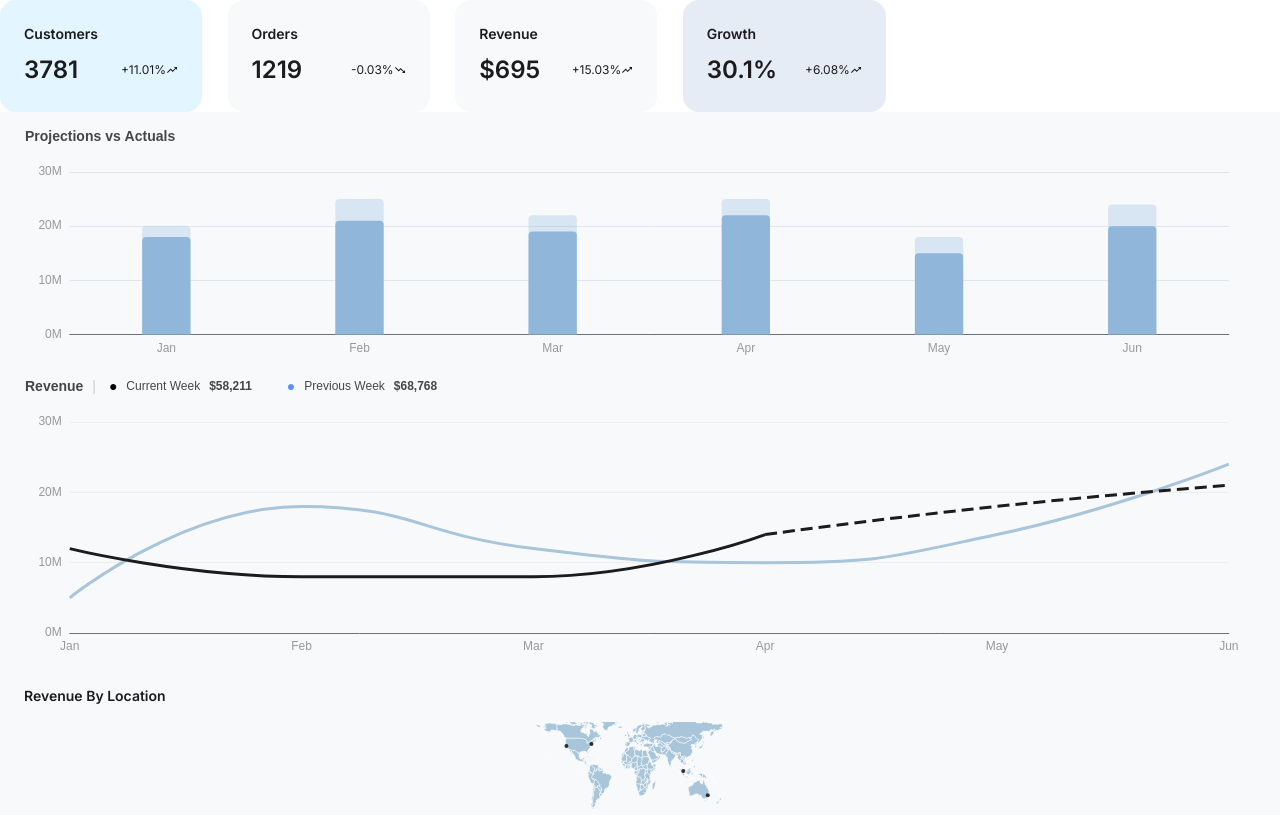
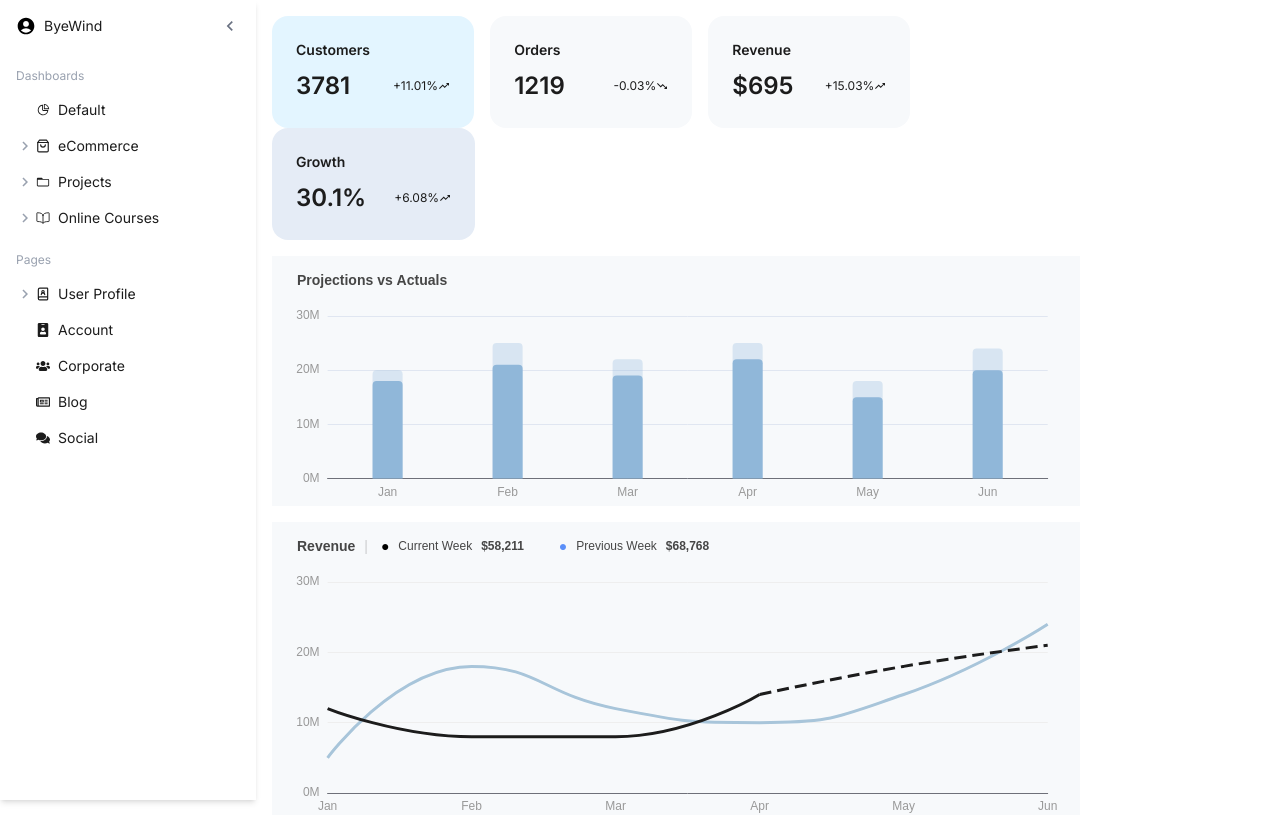
Before and after one commit to akanchha2324/dashboard_jp, a React (Vite) app: page / in a window 1280 px wide. Shown: the top 815 px of the page. Built offline with nearby package versions, Linux system fonts and the light colour scheme.

Commit message:
feat: sidebar

```diff
--- a/src/App.jsx
+++ b/src/App.jsx
@@ -1,10 +1,12 @@
 import MainLayout from "./layouts/MainLayout";
+import Sidebar from "./layouts/SideNav";
 import "./App.css";
 
 function App() {
   return (
     <>
-      <div className="app">
+      <div className="app flex">
+        <Sidebar/>
         <MainLayout />
       </div>
     </>
--- /dev/null
+++ b/src/components/dynamicIcon/DynamicIcon.jsx
@@ -0,0 +1,8 @@
+import {ICON_MAP} from './iconMap';
+
+function DynamicIcon({ icon, size, color  }) {
+    const IconComponent = ICON_MAP[icon];
+    return IconComponent ? <IconComponent size={size} color={color} /> : null;
+  }
+
+  export default DynamicIcon;
--- /dev/null
+++ b/src/components/dynamicIcon/iconMap.js
@@ -0,0 +1,20 @@
+import { VscPieChart } from "react-icons/vsc";
+import { FiShoppingBag } from "react-icons/fi";
+import { IoMdFolderOpen } from "react-icons/io";
+import { IoBookOutline } from "react-icons/io5";
+import { LuBookUser } from "react-icons/lu";
+import { MdAccountCircle, MdChevronRight } from "react-icons/md";
+import { FaIdBadge, FaUsers, FaRegNewspaper, FaComments } from "react-icons/fa";
+export const ICON_MAP = {
+  VscPieChart,
+  FiShoppingBag,
+  IoMdFolderOpen,
+  IoBookOutline,
+  LuBookUser,
+  MdAccountCircle,
+  MdChevronRight,
+  FaIdBadge,
+  FaUsers,
+  FaRegNewspaper,
+  FaComments,
+};
--- /dev/null
+++ b/src/components/sideNavItem/SideNavItem.jsx
@@ -0,0 +1,59 @@
+import { MdChevronRight } from "react-icons/md";
+import DynamicIcon from "../dynamicIcon/DynamicIcon";
+
+function SideNavItem({
+  label,
+  children,
+  icon,
+  id,
+  showLabel = false,
+  selectedMenu,
+  setSelectedMenu,
+  toggleMenu,
+  openMenus,
+}) {
+  return (
+    <div className="flex flex-col overflow-y-auto">
+      <div
+        className={`flex items-center text-sm px-4 py-2 gap-1 cursor-pointer hover:bg-gray-100 ${
+          selectedMenu === id ? "bg-gray-100" : ""
+        }`}
+        onClick={() => {
+          children ? toggleMenu(id) : setSelectedMenu(id);
+        }}
+      >
+        {showLabel && (
+          <div className={`w-4 text-gray-400 ${openMenus[id] ? 'rotate-90' : ''}`}>
+            {children ? <MdChevronRight size={18} /> : null}
+          </div>
+        )}
+        <div className="flex items-center text-[#1C1C1C]">
+          <DynamicIcon icon={icon} />
+          {showLabel ? <div className="px-2">{label}</div> : null}
+        </div>
+      </div>
+      <div className={`pl-4 transition-all duration-300 ${openMenus[id] ? 'min-h-10' : 'min-h-0'}`}>
+        {children &&
+          openMenus[id] === true &&
+          children.map(({ label, icon, children, id }) => {
+            return (
+              <SideNavItem
+                key={id}
+                id={id}
+                children={children}
+                icon={icon}
+                label={label}
+                showLabel={showLabel}
+                selectedMenu={selectedMenu}
+                toggleMenu={toggleMenu}
+                setSelectedMenu={setSelectedMenu}
+                openMenus={openMenus}
+              />
+            );
+          })}
+      </div>
+    </div>
+  );
+}
+
+export default SideNavItem;
--- /dev/null
+++ b/src/constant/index.js
@@ -0,0 +1 @@
+export { SIDE_NAV_ITEMS } from "./sideNav";
--- /dev/null
+++ b/src/constant/sideNav.js
@@ -0,0 +1,66 @@
+export const SIDE_NAV_ITEMS = [
+  {
+    section: "Dashboards",
+    label: "Dashboards",
+    id: "dashboard",
+    items: [
+      { label: "Default", icon: "VscPieChart", id: "dashboard_default" },
+      {
+        label: "eCommerce",
+        icon: "FiShoppingBag",
+        id: "dashboard_e_commerce",
+        children: [],
+      },
+      {
+        label: "Projects",
+        icon: "IoMdFolderOpen",
+        id: "dashboard_projects",
+        children: [],
+      },
+      {
+        label: "Online Courses",
+        icon: "IoBookOutline",
+        id: "dashboard_online_courses",
+        children: [],
+      },
+    ],
+  },
+  {
+    section: "Pages",
+    label: "Pages",
+    id: "pages",
+    items: [
+      {
+        label: "User Profile",
+        icon: "LuBookUser",
+        id: "pages_user_profile",
+        children: [
+          {
+            label: "Overview",
+            id: "pages_user_profile_overview",
+          },
+          {
+            label: "Projects",
+            id: "pages_user_profile_projects",
+          },
+          {
+            label: "Campaigns",
+            id: "pages_user_profile_campaigns",
+          },
+          {
+            label: "Documents",
+            id: "pages_user_profile_documents",
+          },
+          {
+            label: "Followers",
+            id: "pages_user_profile_followers",
+          },
+        ],
+      },
+      { label: "Account", id: "pages_account", icon: "FaIdBadge" },
+      { label: "Corporate", id: "pages_corporate", icon: "FaUsers" },
+      { label: "Blog", id: "pages_blog", icon: "FaRegNewspaper" },
+      { label: "Social", id: "pages_social", icon: "FaComments" },
+    ],
+  },
+];
--- a/src/layouts/MainLayout.jsx
+++ b/src/layouts/MainLayout.jsx
@@ -1,9 +1,9 @@
 import Dashboard from "../pages/dashboard";
 function MainLayout() {
   return (
-    <>
+    <div className="p-4">
       <Dashboard />
-    </>
+    </div>
   );
 }
 
--- /dev/null
+++ b/src/layouts/SideNav.jsx
@@ -0,0 +1,81 @@
+import React, { useState } from "react";
+
+import { MdAccountCircle, MdChevronRight } from "react-icons/md";
+import SideNavItem from "../components/sideNavItem/SideNavItem";
+import { SIDE_NAV_ITEMS } from "../constant";
+
+const SideNav = () => {
+  const [collapsed, setCollapsed] = useState(false);
+  const [openMenus, setOpenMenus] = useState({});
+  const [selectedMenu, setSelectedMenu] = useState("");
+
+  function toggleCollapsed() {
+    setCollapsed(!collapsed);
+  }
+
+  function toggleMenu(menu) {
+    setOpenMenus((prev) => ({
+      ...prev,
+      [menu]: !prev[menu],
+    }));
+  }
+
+  return (
+    <div
+      className={`${
+        collapsed ? "w-20" : "w-64"
+      } transition-all duration-300 bg-white h-screen shadow-md flex flex-col z`}
+    >
+      <div className="flex items-center justify-between p-4">
+        <div className="flex items-center">
+          <div className="avatar">
+            <MdAccountCircle size={20} />
+          </div>
+          {!collapsed && (
+            <span className="pl-2 text-sm/5 text-[#1C1C1C]">ByeWind</span>
+          )}
+        </div>
+
+        <button
+          onClick={toggleCollapsed}
+          className={`text-gray-500 ml-auto ${!collapsed ? "rotate-180" : ""}`}
+        >
+          <MdChevronRight size={20} />
+        </button>
+      </div>
+      <div>
+        {SIDE_NAV_ITEMS.map(({ label, id, items }) => {
+          return (
+            <div key={id}>
+              <div
+                className={`text-xs text-gray-400 px-4 mt-4 mb-2 ${
+                  collapsed ? "h-4" : ""
+                }`}
+              >
+                {!collapsed ? label : ""}
+              </div>
+              {items.map(({ label, icon, id, children }) => {
+                return (
+                  <SideNavItem
+                    key={id}
+                    id={id}
+                    selectedMenu={selectedMenu}
+                    showLabel={!collapsed}
+                    icon={icon}
+                    label={label}
+                    children={children}
+                    toggleMenu={toggleMenu}
+                    setSelectedMenu={setSelectedMenu}
+                    openMenus={openMenus}
+                  />
+                );
+              })}
+            </div>
+          );
+        })}
+      </div>
+    </div>
+  );
+};
+
+export default SideNav;
--- a/src/pages/dashboard/components/Default.jsx
+++ b/src/pages/dashboard/components/Default.jsx
@@ -7,12 +7,12 @@ import { PROJECTION_GRAPH_CONFIG, REVENUE_GRAPH_CONFIG, REVENUE_MAP_CONFIG } fro
 
 function Default() {
   return (
-    <>
+    <div className="flex flex-col gap-4">
       <Summary summaries={SUMMARIES} />
       <ProjectionGraph config={PROJECTION_GRAPH_CONFIG} />
       <RevenueGraph config={REVENUE_GRAPH_CONFIG} />
       <RevenueByLocation config={REVENUE_MAP_CONFIG} locations={LOCATIONS}/>
-    </>
+    </div>
   );
 }
 
```
